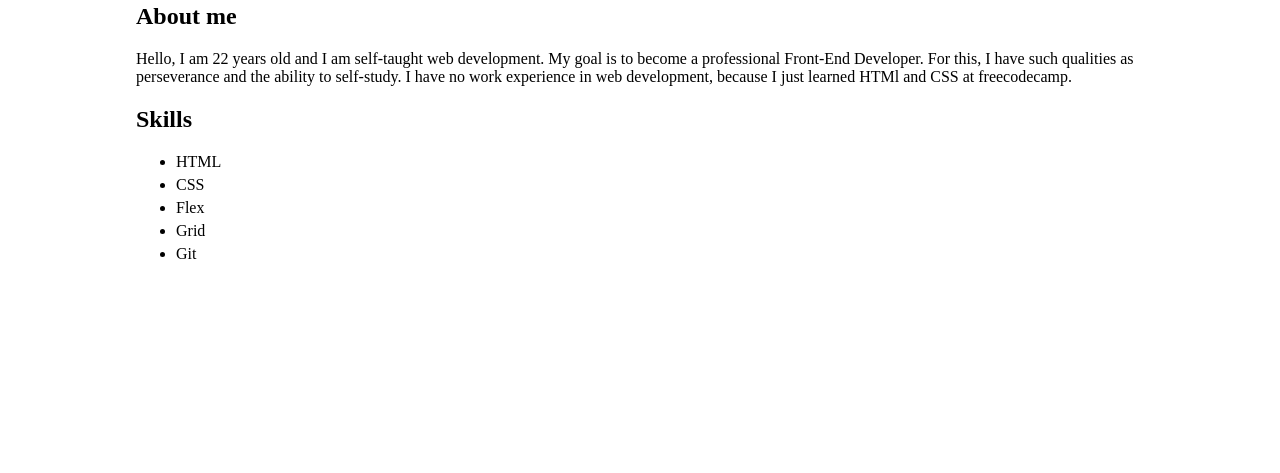
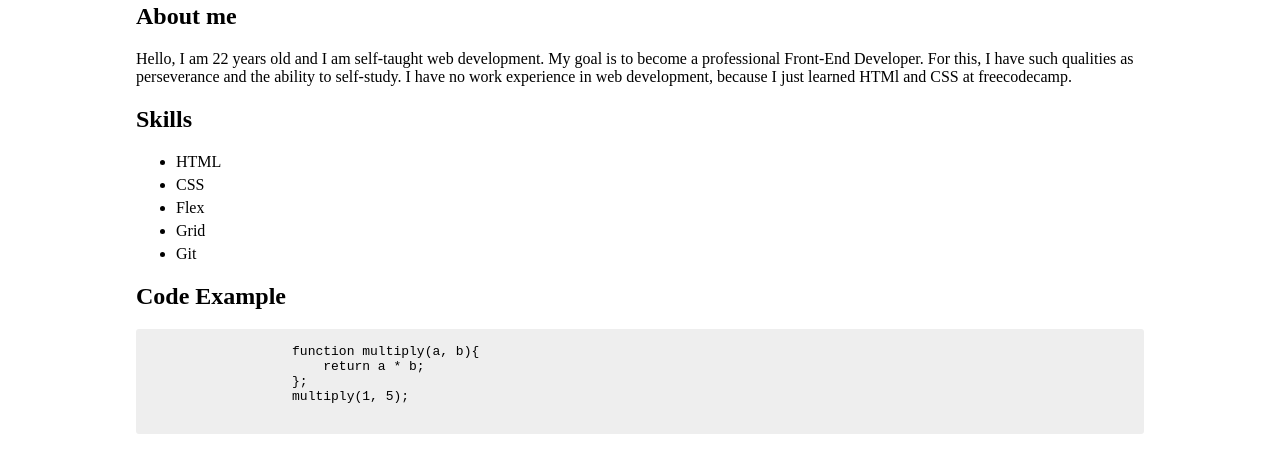
Before and after one commit to rmnvn/rsschool-cv, a plain HTML site: page index.html in a window 1280 px wide. Shown: the part 285-758 px from the top of the page. Drawn offline with Linux system fonts and the light colour scheme.

Commit message:
feat: add Code example section

```diff
--- a/index.html
+++ b/index.html
@@ -46,6 +46,17 @@
                     <li>Git</li>
                 </ul>
             </section>
+            <section>
+                <h2>Code Example</h2>
+                <pre>
+                    <code>
+                    function multiply(a, b){
+                        return a * b;
+                    };
+                    multiply(1, 5);
+                    </code>
+                </pre>
+            </section>
         </main>
     </div>
 </body>
--- a/style.css
+++ b/style.css
@@ -17,6 +17,7 @@
     align-items: center;
     padding: 5px 0 5px 0;
     background-color: var(--main-color);
+    border-radius: 3px;
 }
 
 li {
@@ -31,3 +32,8 @@ a {
 main {
     padding: 0 8%;
 }
+
+pre {
+    background-color: #eee;
+    border-radius: 3px;
+}
```
